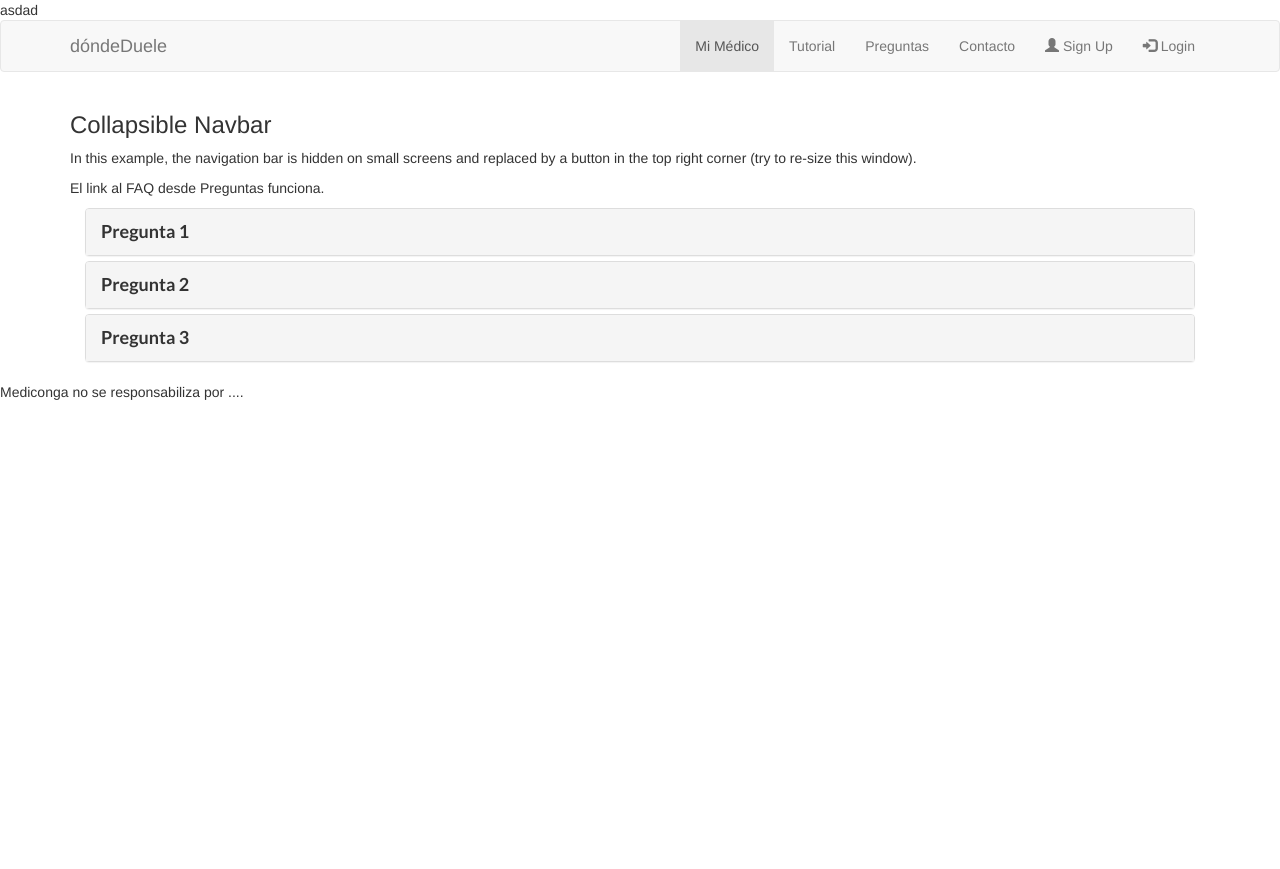
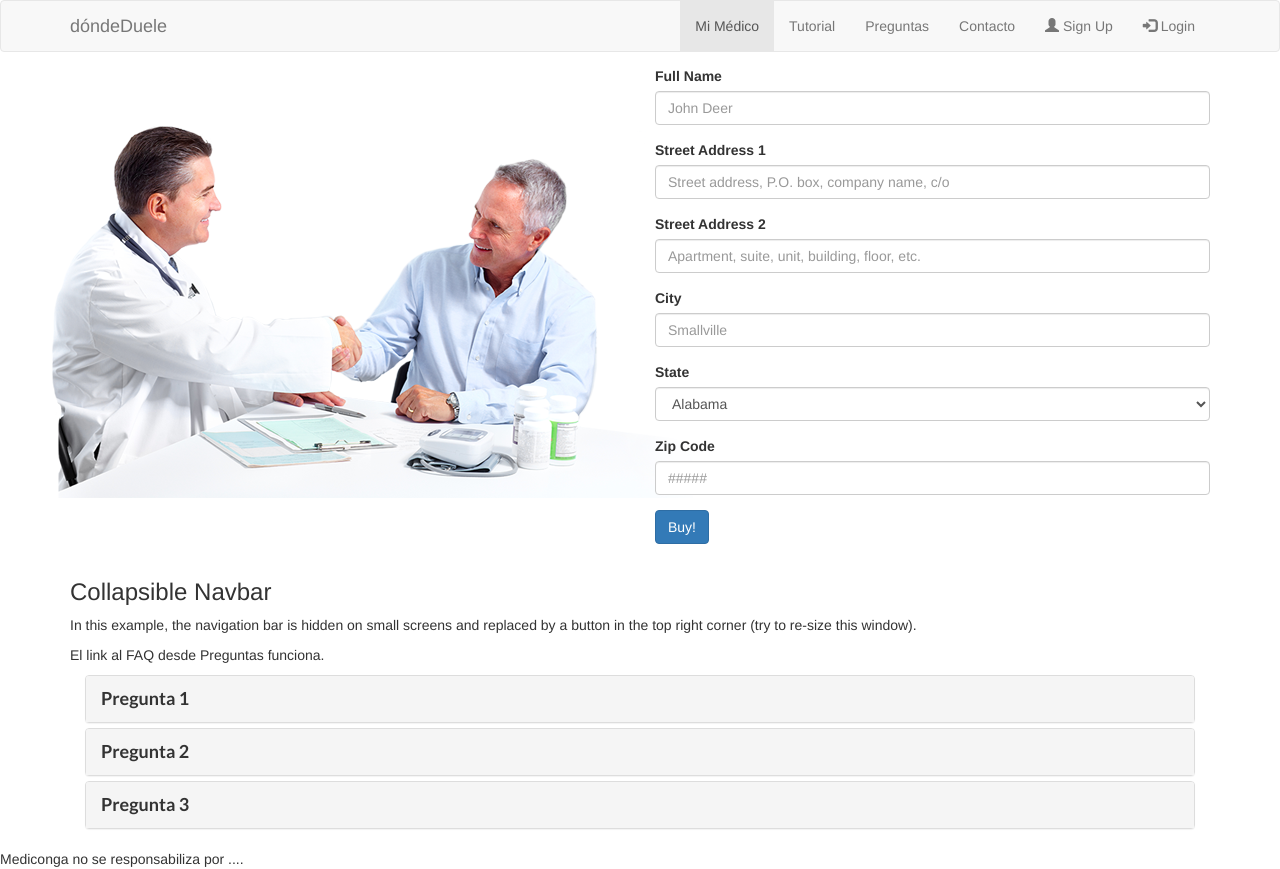
Before and after one commit to martindiiorio/desarrollo, a PHP site: page / in a window 1280 px wide. Before the commit the page ends 400 px from the top, so only its background shows below. Run offline with PHP 8.4, Linux system fonts and the light colour scheme.

Commit message:
incorporacion de section

```diff
--- a/css/style.css
+++ b/css/style.css
@@ -13,3 +13,15 @@
 .faqBody {
 	font-weight: 300;
 }
+
+.navbar {
+    margin-bottom: 0;
+}
+
+.section-form {
+		padding-top: 1em;
+}
+
+.section-home {
+	background: url('../img/dondeDuele-corporativo.png') no-repeat;
+}
--- a/index.html
+++ b/index.html
@@ -16,7 +16,6 @@
 </head>
 
 <body>
-asdad
     <nav class="navbar navbar-default">
         <div class="container">
             <div class="navbar-header">
@@ -123,6 +122,114 @@ asdad
         </div>
     </div>
 
+    <section class="section-home">
+        <div class="container">
+            <div class="row">
+              <div class="col-sm-6">
+
+              </div>
+              <div class="col-sm-6">
+                <form class="section-form">
+                    <div class="form-group">
+                        <!-- Full Name -->
+                        <label for="full_name_id" class="control-label">Full Name</label>
+                        <input type="text" class="form-control" id="full_name_id" name="full_name" placeholder="John Deer">
+                    </div>
+
+                    <div class="form-group">
+                        <!-- Street 1 -->
+                        <label for="street1_id" class="control-label">Street Address 1</label>
+                        <input type="text" class="form-control" id="street1_id" name="street1" placeholder="Street address, P.O. box, company name, c/o">
+                    </div>
+
+                    <div class="form-group">
+                        <!-- Street 2 -->
+                        <label for="street2_id" class="control-label">Street Address 2</label>
+                        <input type="text" class="form-control" id="street2_id" name="street2" placeholder="Apartment, suite, unit, building, floor, etc.">
+                    </div>
+
+                    <div class="form-group">
+                        <!-- City-->
+                        <label for="city_id" class="control-label">City</label>
+                        <input type="text" class="form-control" id="city_id" name="city" placeholder="Smallville">
+                    </div>
+
+                    <div class="form-group">
+                        <!-- State Button -->
+                        <label for="state_id" class="control-label">State</label>
+                        <select class="form-control" id="state_id">
+                            <option value="AL">Alabama</option>
+                            <option value="AK">Alaska</option>
+                            <option value="AZ">Arizona</option>
+                            <option value="AR">Arkansas</option>
+                            <option value="CA">California</option>
+                            <option value="CO">Colorado</option>
+                            <option value="CT">Connecticut</option>
+                            <option value="DE">Delaware</option>
+                            <option value="DC">District Of Columbia</option>
+                            <option value="FL">Florida</option>
+                            <option value="GA">Georgia</option>
+                            <option value="HI">Hawaii</option>
+                            <option value="ID">Idaho</option>
+                            <option value="IL">Illinois</option>
+                            <option value="IN">Indiana</option>
+                            <option value="IA">Iowa</option>
+                            <option value="KS">Kansas</option>
+                            <option value="KY">Kentucky</option>
+                            <option value="LA">Louisiana</option>
+                            <option value="ME">Maine</option>
+                            <option value="MD">Maryland</option>
+                            <option value="MA">Massachusetts</option>
+                            <option value="MI">Michigan</option>
+                            <option value="MN">Minnesota</option>
+                            <option value="MS">Mississippi</option>
+                            <option value="MO">Missouri</option>
+                            <option value="MT">Montana</option>
+                            <option value="NE">Nebraska</option>
+                            <option value="NV">Nevada</option>
+                            <option value="NH">New Hampshire</option>
+                            <option value="NJ">New Jersey</option>
+                            <option value="NM">New Mexico</option>
+                            <option value="NY">New York</option>
+                            <option value="NC">North Carolina</option>
+                            <option value="ND">North Dakota</option>
+                            <option value="OH">Ohio</option>
+                            <option value="OK">Oklahoma</option>
+                            <option value="OR">Oregon</option>
+                            <option value="PA">Pennsylvania</option>
+                            <option value="RI">Rhode Island</option>
+                            <option value="SC">South Carolina</option>
+                            <option value="SD">South Dakota</option>
+                            <option value="TN">Tennessee</option>
+                            <option value="TX">Texas</option>
+                            <option value="UT">Utah</option>
+                            <option value="VT">Vermont</option>
+                            <option value="VA">Virginia</option>
+                            <option value="WA">Washington</option>
+                            <option value="WV">West Virginia</option>
+                            <option value="WI">Wisconsin</option>
+                            <option value="WY">Wyoming</option>
+                        </select>
+                    </div>
+
+                    <div class="form-group">
+                        <!-- Zip Code-->
+                        <label for="zip_id" class="control-label">Zip Code</label>
+                        <input type="text" class="form-control" id="zip_id" name="zip" placeholder="#####">
+                    </div>
+
+                    <div class="form-group">
+                        <!-- Submit Button -->
+                        <button type="submit" class="btn btn-primary">Buy!</button>
+                    </div>
+                </form>
+              </div>
+
+            </div>
+        </div>
+    </section>
+
+
     <div class="container">
         <h3>Collapsible Navbar</h3>
         <p>In this example, the navigation bar is hidden on small screens and replaced by a button in the top right corner (try to re-size this window).
@@ -130,7 +237,7 @@ asdad
     </div>
 
     <!-- Empieza FAQ -->
-   <div class="container">
+    <div class="container">
         <div class="col-xs-12">
             <div class="panel-group" id="colapsador">
                 <div class="panel panel-default">
@@ -142,9 +249,7 @@ asdad
                         </div>
                         <div class="panel-collapse collapse" id="collapse1">
                             <div class="panel-body faqItems faqBody">
-                                Lorem ipsum dolor sit amet, consectetur adipisicing elit, sed do eiusmod
-                                tempor incididunt ut labore et dolore magna aliqua. Ut enim ad minim veniam,
-                                quis nostrud exercitation ullamco laboris nisi ut aliquip ex ea commodo.
+                                Lorem ipsum dolor sit amet, consectetur adipisicing elit, sed do eiusmod tempor incididunt ut labore et dolore magna aliqua. Ut enim ad minim veniam, quis nostrud exercitation ullamco laboris nisi ut aliquip ex ea commodo.
                             </div>
                         </div>
                     </div>
@@ -158,9 +263,7 @@ asdad
                         </div>
                         <div class="panel-collapse collapse" id="collapse2">
                             <div class="panel-body faqItems faqBody">
-                                Lorem ipsum dolor sit amet, consectetur adipisicing elit, sed do eiusmod
-                                tempor incididunt ut labore et dolore magna aliqua. Ut enim ad minim veniam,
-                                quis nostrud exercitation ullamco laboris nisi ut aliquip ex ea commodo.
+                                Lorem ipsum dolor sit amet, consectetur adipisicing elit, sed do eiusmod tempor incididunt ut labore et dolore magna aliqua. Ut enim ad minim veniam, quis nostrud exercitation ullamco laboris nisi ut aliquip ex ea commodo.
                             </div>
                         </div>
                     </div>
@@ -174,16 +277,15 @@ asdad
                         </div>
                         <div class="panel-collapse collapse" id="collapse3">
                             <div class="panel-body faqItems faqBody">
-                                Lorem ipsum dolor sit amet, consectetur adipisicing elit, sed do eiusmod
-                                tempor incididunt ut labore et dolore magna aliqua. Ut enim ad minim veniam,
-                                quis nostrud exercitation ullamco laboris nisi ut aliquip ex ea commodo.
+                                Lorem ipsum dolor sit amet, consectetur adipisicing elit, sed do eiusmod tempor incididunt ut labore et dolore magna aliqua. Ut enim ad minim veniam, quis nostrud exercitation ullamco laboris nisi ut aliquip ex ea commodo.
                             </div>
                         </div>
                     </div>
                 </div>
             </div>
         </div>
-    </div> <!-- Cierra "container" de FAQ -->
+    </div>
+    <!-- Cierra "container" de FAQ -->
 
     <!-- Jquery -->
     <script src="https://ajax.googleapis.com/ajax/libs/jquery/1.12.4/jquery.min.js"></script>
@@ -204,7 +306,7 @@ asdad
 </body>
 
 <footer>
-  Mediconga no se responsabiliza por ....
+    Mediconga no se responsabiliza por ....
 </footer>
 
 
```
Also changed, not shown: img/dondeDuele-corporativo.png (added), 2 other files.
